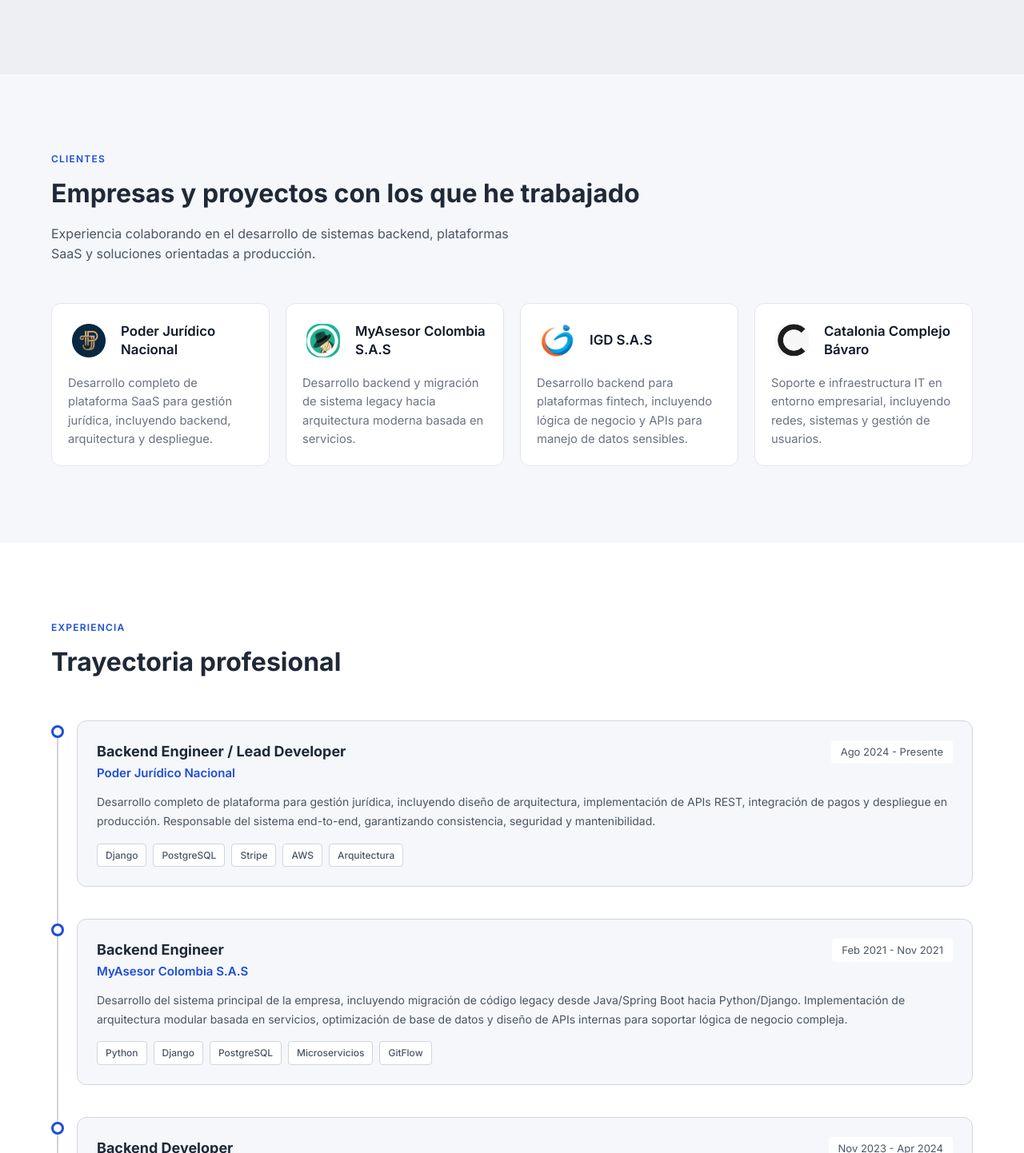
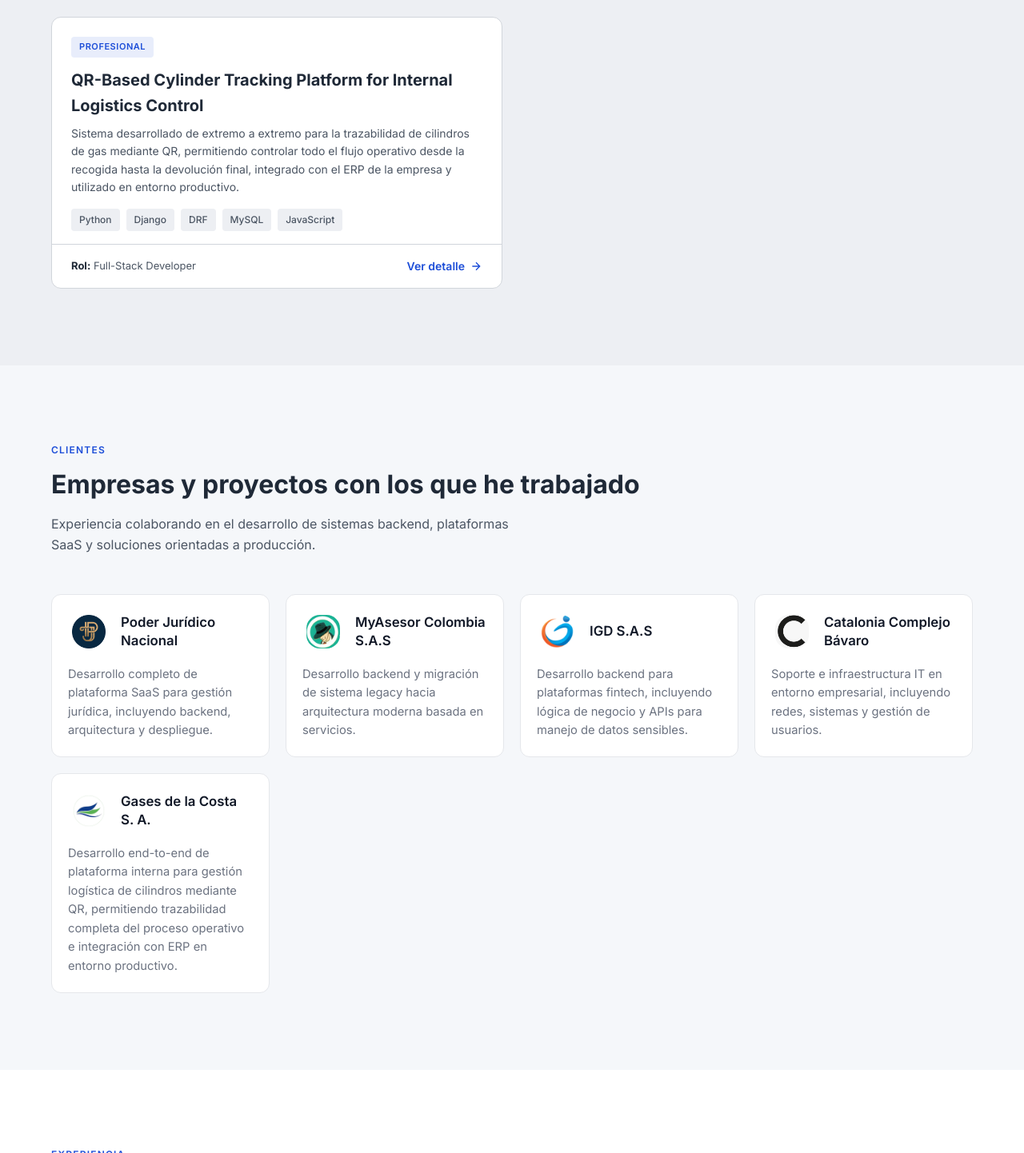
Before and after one commit to magnusmartinez/portfolio, a plain HTML site: page index.html in a window 1280 px wide. Shown: the part 2992-4434 px from the top of the page at 80% size. Drawn offline with nearby package versions, Linux system fonts and the light colour scheme.

Commit message:
Add preview image for self feature

```diff
--- a/index.html
+++ b/index.html
@@ -4,11 +4,38 @@
 <head>
   <meta charset="UTF-8">
   <meta name="viewport" content="width=device-width, initial-scale=1.0">
+
+  <!-- SEO -->
   <title>Elías Martínez | Backend Engineer</title>
+  <meta name="description" content="Backend Engineer especializado en sistemas transaccionales, APIs robustas y plataformas SaaS. Experiencia en Django, PostgreSQL y arquitecturas de alto rendimiento para entornos de producción.">
+  <meta name="author" content="Elías Martínez">
+  <meta name="robots" content="index, follow">
+
+  <!-- Open Graph (WhatsApp, LinkedIn, Facebook) -->
+  <meta property="og:title" content="Elías Martínez | Backend Engineer">
+  <meta property="og:description" content="Backend Engineer especializado en sistemas transaccionales, APIs robustas y plataformas SaaS.">
+  <meta property="og:type" content="website">
+  <meta property="og:url" content="https://magnusmartinez.github.io/portfolio/">
+  <meta property="og:image" content="https://magnusmartinez.github.io/portfolio/assets/images/preview-self.png">
+
+  <!-- Twitter / X -->
+  <meta name="twitter:card" content="summary_large_image">
+  <meta name="twitter:title" content="Elías Martínez | Backend Engineer">
+  <meta name="twitter:description" content="Backend Engineer especializado en sistemas transaccionales y plataformas SaaS.">
+  <meta name="twitter:image" content="https://magnusmartinez.github.io/portfolio/assets/images/preview-self.png">
+
+  <!-- Performance -->
   <link rel="preconnect" href="https://fonts.googleapis.com">
   <link rel="preconnect" href="https://fonts.gstatic.com" crossorigin>
+
+  <!-- Fonts -->
   <link href="https://fonts.googleapis.com/css2?family=Inter:wght@400;500;600;700&display=swap" rel="stylesheet">
+
+  <!-- Styles -->
   <link rel="stylesheet" href="index.css">
+
+  <!-- Favicon  -->
+  <link rel="icon" href="assets/images/favicon.ico" type="image/x-icon">
 </head>
 
 <body>
@@ -314,6 +341,41 @@
             </a>
           </div>
         </div>
+        <div class="project-card" data-type="professional">
+          <div class="project-header">
+            <div class="project-meta">
+              <span class="project-type professional">Profesional</span>
+            </div>
+
+            <h3 class="project-title">QR-Based Cylinder Tracking Platform for Internal Logistics Control</h3>
+
+            <p class="project-problem">
+              Sistema desarrollado de extremo a extremo para la trazabilidad de cilindros de gas mediante QR,
+              permitiendo controlar todo el flujo operativo desde la recogida hasta la devolución final,
+              integrado con el ERP de la empresa y utilizado en entorno productivo.
+            </p>
+          </div>
+
+          <div class="project-stack">
+            <span class="stack-tag">Python</span>
+            <span class="stack-tag">Django</span>
+            <span class="stack-tag">DRF</span>
+            <span class="stack-tag">MySQL</span>
+            <span class="stack-tag">JavaScript</span>
+          </div>
+
+          <div class="project-footer">
+            <span class="project-role"><strong>Rol:</strong> Full-Stack Developer</span>
+
+            <a href="#" class="project-link" onclick="openProjectModal('qrcylinder')">
+              Ver detalle
+              <svg width="16" height="16" viewBox="0 0 24 24" fill="none" stroke="currentColor" stroke-width="2">
+                <path d="M5 12h14M12 5l7 7-7 7" />
+              </svg>
+            </a>
+          </div>
+        </div>
+
       </div>
     </div>
   </section>
@@ -332,7 +394,7 @@
 
       <div class="clients-grid">
 
-        <!-- CLIENT 1 -->
+
         <a href="https://poderjuridiconacional.com/" target="_blank" class="client-card">
           <div class="client-header">
             <div class="client-logo"><img src="assets/images/poderjuridiconacional.png"
@@ -344,7 +406,7 @@
           </p>
         </a>
 
-        <!-- CLIENT 2 -->
+
         <a href="https://myasesor.com/index.php" target="_blank" class="client-card">
           <div class="client-header">
             <div class="client-logo"><img src="assets/images/myasesor.png" alt="LOCO MyAsesor Colombia SAS"></div>
@@ -355,7 +417,7 @@
           </p>
         </a>
 
-        <!-- CLIENT 3 -->
+
         <a href="https://igdsas.com/" target="_blank" class="client-card">
           <div class="client-header">
             <div class="client-logo"><img src="assets/images/igd.png" alt="LOCO IGD"></div>
@@ -367,7 +429,7 @@
           </p>
         </a>
 
-        <!-- CLIENT 4 -->
+
         <a href="https://www.cataloniahotels.com/" target="_blank" class="client-card">
           <div class="client-header">
             <div class="client-logo"><img src="assets/images/catalonia.png" alt="LOCO Catalonia"></div>
@@ -375,6 +437,20 @@
           </div>
           <p class="client-description">
             Soporte e infraestructura IT en entorno empresarial, incluyendo redes, sistemas y gestión de usuarios.
+          </p>
+        </a>
+
+        <a href="https://www.gasco.com.co/" target="_blank" class="client-card">
+          <div class="client-header">
+            <div class="client-logo">
+              <img src="assets/images/gases-de-la-costa.png" alt="LOGO GASES DE LA COSTA">
+            </div>
+            <h3 class="client-name">Gases de la Costa S. A.</h3>
+          </div>
+
+          <p class="client-description">
+            Desarrollo end-to-end de plataforma interna para gestión logística de cilindros mediante QR,
+            permitiendo trazabilidad completa del proceso operativo e integración con ERP en entorno productivo.
           </p>
         </a>
 
--- a/index.js
+++ b/index.js
@@ -60,6 +60,46 @@ const projectsData = {
             { value: 'Crédito', label: 'Gestión centralizada' },
             { value: 'Simulación', label: 'Herramientas financieras' },
             { value: 'Seguro', label: 'Procesamiento confiable' }
+        ]
+    },
+
+    qrcylinder: {
+        title: 'QR-Based Cylinder Tracking Platform for Internal Logistics Control',
+        subtitle: 'Proyecto Profesional | Full-Stack Developer',
+
+        summary: 'Aplicación interna desarrollada de extremo a extremo para la gestión y trazabilidad de cilindros de gas mediante códigos QR en Gases de la Costa S. A. El sistema digitaliza completamente el flujo operativo, permitiendo registrar en tiempo real la recogida, traslado, llenado y devolución de cilindros, integrándose con el ERP de la empresa para mantener consistencia y control sobre la operación.',
+
+        architecture: [
+            'Diseño e implementación completa del sistema (backend, frontend y flujo operativo)',
+            'Backend con lógica de negocio para control de estados y trazabilidad de cilindros',
+            'APIs REST para registro de movimientos y sincronización con ERP',
+            'Frontend web optimizado para uso en campo con escaneo QR mediante cámara del dispositivo',
+            'Modelo de datos relacional para representar el ciclo completo de vida del cilindro',
+            'Despliegue y configuración del sistema en entorno productivo'
+        ],
+
+        challenges: [
+            'Diseñar desde cero un sistema que represente fielmente el flujo logístico real de la empresa',
+            'Implementar trazabilidad completa de cilindros a través de múltiples etapas operativas',
+            'Integrar el sistema con el ERP sin afectar la operación existente',
+            'Optimizar la experiencia de usuario para uso en campo con dispositivos móviles',
+            'Garantizar consistencia de datos en un entorno con múltiples puntos de registro'
+        ],
+
+        technologies: [
+            'Python',
+            'Django',
+            'Django REST Framework',
+            'MySQL',
+            'JavaScript',
+            'HTML',
+            'CSS'
+        ],
+
+        results: [
+            { value: 'End-to-End', label: 'Desarrollo completo' },
+            { value: 'QR', label: 'Trazabilidad total' },
+            { value: 'Producción', label: 'Sistema operativo real' }
         ]
     }
 };
@@ -183,7 +223,7 @@ document.addEventListener('keydown', (e) => {
 // Contact form
 const contactForm = document.getElementById('contactForm');
 
-contactForm.addEventListener('submit', function(e) {
+contactForm.addEventListener('submit', function (e) {
     e.preventDefault();
 
     const formData = {
@@ -193,10 +233,10 @@ contactForm.addEventListener('submit', function(e) {
     };
 
     emailjs.send(SERVICE_ID, TEMPLATE_ID, formData)
-        .then(function(response) {
+        .then(function (response) {
             alert('Mensaje enviado correctamente');
             contactForm.reset();
-        }, function(error) {
+        }, function (error) {
             alert('Error al enviar el mensaje');
             console.log(error);
         });
```
Also changed, not shown: assets/images/gases-de-la-costa.png (added), assets/images/preview-self.png (added).
